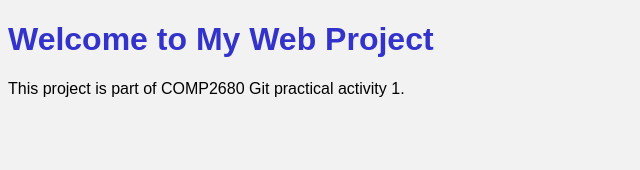
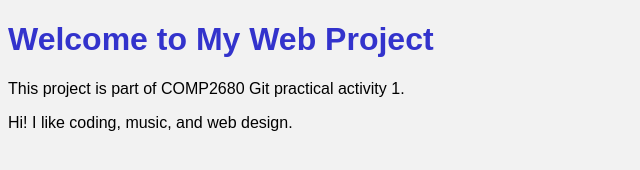
Before and after one commit to Akshana2006/t00743312_comp2680_git_assignment, a plain HTML site: page index.html in a window 1280 px wide. Shown: the whole page, without its empty margins (0-640 px from the left). Drawn offline with Linux system fonts and the light colour scheme.

Commit message:
Added aboutme info and edited index.html

```diff
--- a/index.html
+++ b/index.html
@@ -7,6 +7,7 @@
 <body>
 <h1>Welcome to My Web Project</h1>
 <p>This project is part of COMP2680 Git practical activity 1.</p>
+<p>Hi! I like coding, music, and web design.</p>
 <script src="js/script.js"></script>
 </body>
 </html>
```
Also changed, not shown: aboutme.txt (added).
